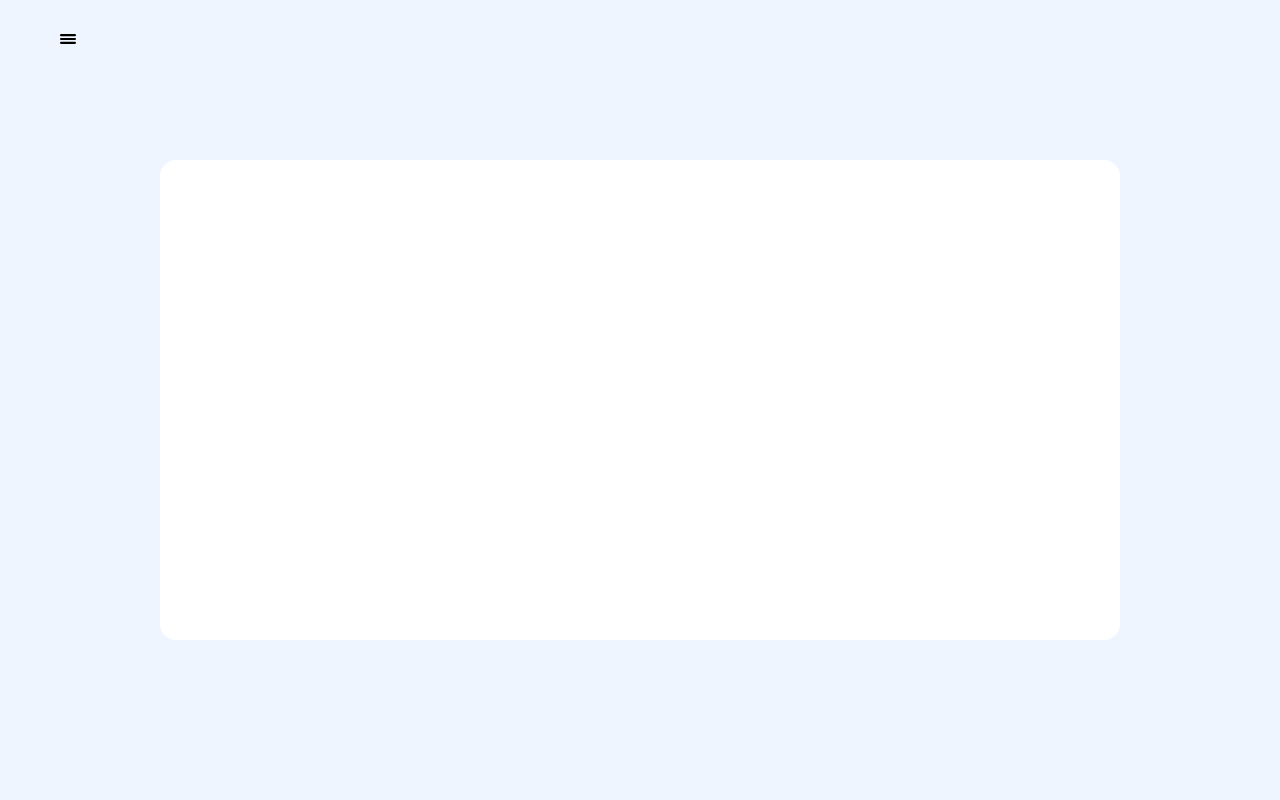
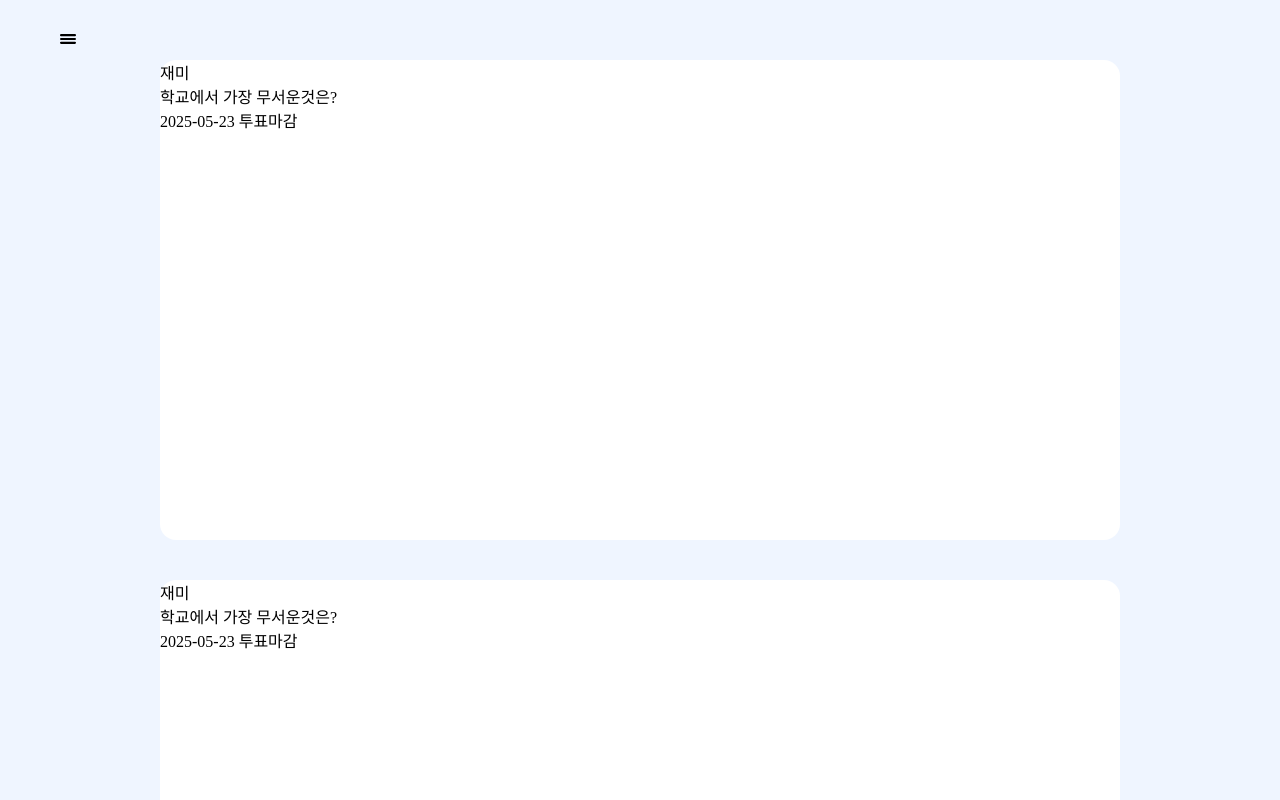
Before and after one commit to pluto-bssm/upik_realfront, a Next.js app in the folder apps/client/: page /vote in a window 1280 px wide. Shown: the top 800 px of the page. Built offline with nearby package versions, Linux system fonts and the light colour scheme.

Commit message:
feat(#3) :: 사이드바 완료 & 투표#1

```diff
--- /dev/null
+++ b/apps/client/src/app/component/sidebar.tsx
@@ -0,0 +1,73 @@
+
+import { useState } from "react";
+import "../globals.css";
+import logo from "@/app/images/logo.svg";
+import bar from "@/app/images/bar.svg";
+
+import Image from "next/image";
+import Link from 'next/link'
+
+export default function Sidebar(){
+
+    const [rotated, setRotated] = useState(false);
+    const [vote_click, setvote_click] = useState(false);
+  const close = () => {
+    setRotated(!rotated);
+
+  };
+
+  const vote_C =() => {
+    setvote_click(!vote_click);
+  }
+
+    return(
+        <div>
+        <div className={`bg-[#FFFFFF] ${rotated ? "w-[30vh]" : "w-[0vh]"} h-screen flex flex-col transition-all duration-300`}>
+       <div className="h-[10vh] flex items-center justify-center gap-[3vh] px-[2vh] ">
+      <Link href="/">
+        <Image src={logo} alt="Logo" className={`w-[10vh] ${rotated ? "visible" : "invisible"}`} />
+      </Link>
+      <button onClick={close} className="bg-transparent border-none">
+        <Image
+          src={bar}
+          alt="Toggle"
+          className={`w-[2vh] transition-transform duration-300 ${rotated ? "rotate-90" : "rotate-0"}`}
+        />
+      </button>
+    </div>
+
+
+    <div className={`flex-grow overflow-y-auto px-[5vh] ${rotated ? "visible" : "invisible"}`}>
+      <div className="mt-[5vh] flex flex-col">
+
+        <div className="mb-[3vh]">
+          <p
+            className={`font-['P_Regular'] text-[2vh] cursor-pointer ${vote_click ? "text-[#0D0D0D]" : " text-[#737373]"}`}
+            onClick={vote_C}
+          >
+            투표
+          </p>
+          {vote_click && (
+            <div className="mt-[0.5vh] flex flex-col gap-[1vh]">
+              <Link href="/vote" className="no-underline text-[#737373] hover:text-[#0158DE]"><p className="font-['P_Regular'] text-[1.5vh]">투표 하기</p></Link>
+              <Link href="/votemake" className="no-underline text-[#737373] hover:text-[#0158DE]"><p className="font-['P_Regular'] text-[1.5vh] md:text-[10vh]">투표 만들기</p></Link>
+            </div>
+          )}
+        </div>
+
+
+        <div className="mb-[3vh]">
+          <p className="font-['P_Regular'] text-[2vh] text-[#737373]">가이드</p>
+        </div>
+
+
+        <div className="mb-[3vh]">
+          <p className="font-['P_Regular'] text-[2vh] text-[#737373]">상점</p>
+        </div>
+
+      </div>
+    </div>
+  </div>
+  </div>
+    )
+}
--- /dev/null
+++ b/apps/client/src/app/component/votepage.tsx
@@ -0,0 +1,24 @@
+export default function Votepage() {
+
+    const category="재미"
+    const title = "학교에서 가장 무서운것은?"
+    const date="2025-05-23"
+    const IsEnd = false
+
+    return (
+      <div>
+        <div className="bg-[#FFFFFF] w-[120vh] h-[60vh] rounded-[2vh]">
+            <div>
+                {category}
+                <div>
+                    {title}
+                    <div>
+                        <p>{date}   투표마감</p>
+                    </div>
+                </div>
+            </div>
+        </div>
+
+      </div>
+    );
+  }
--- a/apps/client/src/app/layout.tsx
+++ b/apps/client/src/app/layout.tsx
@@ -1,12 +1,7 @@
 "use client"
 
-import { useState } from "react";
 import "./globals.css";
-import logo from "@/app/images/logo.svg";
-import bar from "@/app/images/bar.svg";
-
-import Image from "next/image";
-import Link from 'next/link'
+import Sidebar from "./component/sidebar";
 
 export default function RootLayout({
   children,
@@ -17,77 +12,22 @@ export default function RootLayout({
 } > )
 
 {
-  const [rotated, setRotated] = useState(false);
-  const [vote_click, setvote_click] = useState(false);
-  const close = () => {
-    setRotated(!rotated);
 
-  };
-
-  const vote_C =() => {
-    setvote_click(!vote_click);
-  }
 
 
   return (
     <html lang="en">
       <body>
       <div className="flex flex-row">
-        <div >
-      <div className={`bg-[#FFFFFF] ${rotated ? "w-[30vh]" : "w-[0vh]"} h-screen flex flex-col transition-all duration-300`}>
-     <div className="h-[10vh] flex items-center justify-center gap-[3vh] px-[2vh]">
-    <Link href="/">
-      <Image src={logo} alt="Logo" className="w-[10vh]" />
-    </Link>
-    <button onClick={close} className="bg-transparent border-none">
-      <Image
-        src={bar}
-        alt="Toggle"
-        className={`w-[2vh] transition-transform duration-300 ${rotated ? "rotate-90" : "rotate-0"}`}
-      />
-    </button>
-  </div>
+        <div className="fixed">
+          <Sidebar />
+        </div>
 
+        <div className="bg-[#EFF5FF] w-full min-h-[calc(140vh)] flex items-center justify-center">
 
-  <div className="flex-grow overflow-y-auto px-[5vh]">
-    <div className="mt-[5vh] flex flex-col">
+          {children}
 
-      <div className="mb-[3vh]">
-        <p
-          className={`font-['P_Regular'] text-[2vh] cursor-pointer ${vote_click ? "text-[#0D0D0D]" : " text-[#737373]"}`}
-          onClick={vote_C}
-        >
-          투표
-        </p>
-        {vote_click && (
-          <div className="mt-[0.5vh] flex flex-col gap-[1vh]">
-            <Link href="/vote" className="no-underline text-[#737373] hover:text-[#0158DE]"><p className="font-['P_Regular'] text-[1.5vh]">투표 하기</p></Link>
-            <Link href="/votemake" className="no-underline text-[#737373] hover:text-[#0158DE]"><p className="font-['P_Regular'] text-[1.5vh] md:text-[10vh]">투표 만들기</p></Link>
-          </div>
-        )}
-      </div>
-
-
-      <div className="mb-[3vh]">
-        <p className="font-['P_Regular'] text-[2vh] text-[#737373]">가이드</p>
-      </div>
-
-
-      <div className="mb-[3vh]">
-        <p className="font-['P_Regular'] text-[2vh] text-[#737373]">상점</p>
-      </div>
-
-    </div>
-  </div>
-</div>
-</div>
-
-
-
-
-          <div className="bg-[#EFF5FF] w-full h-screen flex items-center justify-center">
-        {children}
-          </div>
+        </div>
 
         </div>
       </body>
--- a/apps/client/src/app/page.tsx
+++ b/apps/client/src/app/page.tsx
@@ -1,7 +1,7 @@
 export default function Home() {
   return (
-    <div className="vote_main">
-      <h3>안녕</h3>
+    <div >
+      <h3>투표로 만들어가는 가이드, UP!K입니다</h3>
     </div>
   );
 }
--- a/apps/client/src/app/vote/page.tsx
+++ b/apps/client/src/app/vote/page.tsx
@@ -1,9 +1,10 @@
+import Votepage from "../component/votepage";
+
 export default function Vote() {
   return (
-    <div>
-      <div className="bg-[#FFFFFF] w-[120vh] h-[60vh] rounded-[2vh]">
-
-      </div>
+    <div className="flex flex-col gap-[5vh]">
+      <Votepage />
+      <Votepage />
 
     </div>
   );
```
